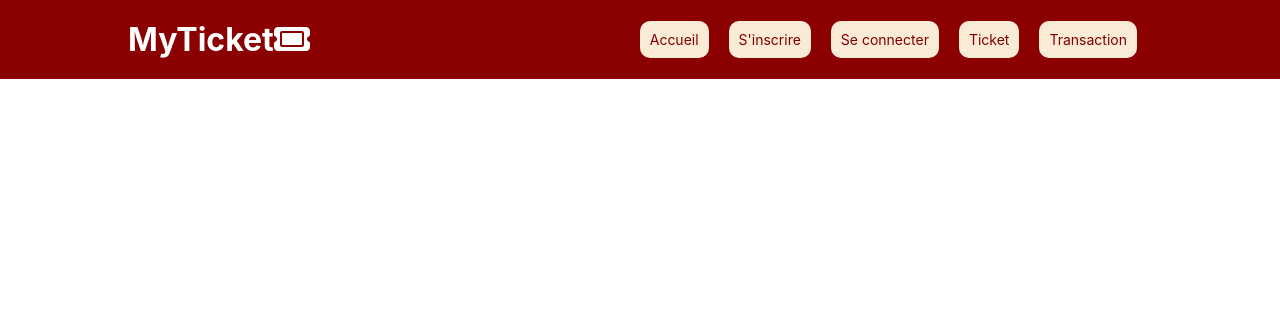
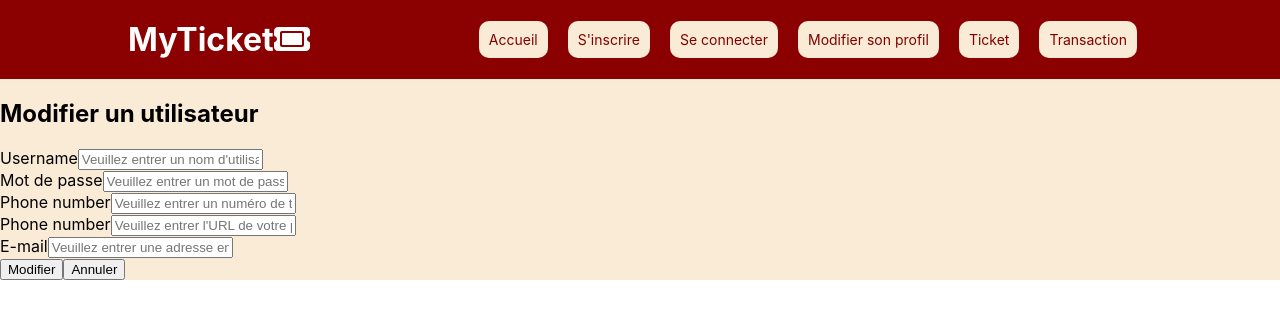
Before and after one commit to AJCSteeve/projet-fil-rouge-React, a React (Create React App) app: page /update in a window 1280 px wide. Shown: the top 318 px of the page. Built offline with nearby package versions, Linux system fonts and the light colour scheme; no server answers.

Commit message:
up to date

```diff
--- a/src/App.js
+++ b/src/App.js
@@ -7,7 +7,6 @@ import Register from "./pages/register/Register";
 import SearchTickets from "./components/transaction/SearchTickets";
 import SellingTickets from "./components/transaction/SellingTickets";
 import PurchaseTickets from "./components/transaction/PurchaseTickets";
-import UpdateProfile from "./pages/crud/UpdateProfile";
 import VerifyProfile from "./pages/crud/VerifyProfile";
 import TransactionRating from "./components/transaction/TransactionRating";
 import CheckSellingHistory from "./components/transaction/CheckSellingHistory";
@@ -15,6 +14,7 @@ import CheckPurchaseHistory from "./components/transaction/CheckPurchaseHistory"
 import Navbar from "./components/navbar/Navbar";
 import HomeTheatre from "./pages/home/HomeTheatre";
 import TicketDetails from "./pages/details/TicketDetails";
+import UpdateProfile from "./pages/update/UpdateProfile";
 
 
 function App() {
@@ -35,7 +35,7 @@ function App() {
 
                     <Route path="/register" element={<Register/>}/>
                     <Route path="/login" element={<Login/>}/>
-                    <Route path="/profile/update" element={<UpdateProfile/>}/>
+                    <Route path="/update" element={<UpdateProfile/>}/>
                     <Route path="/profile/verify" element={<VerifyProfile/>}/>
                     {/* Routes about transactions :
                 - search, selling, purchase of tickets,
--- a/src/components/navbar/MenuItems.js
+++ b/src/components/navbar/MenuItems.js
@@ -15,13 +15,18 @@ export const MenuItems = [
         cName: "menu-login",
     },
     {
+        Title: "Modifier son profil",
+        url: "/update",
+        cName: "menu-update",
+    },
+    {
         Title: "Ticket",
         url: "/tickets",
         cName: "menu-tickets",
     },
     {
         Title: "Transaction",
+        url: "/tickets/purchase",
         cName: "menu-transaction",
-        url: "/tickets/purchase",
     },
 ];
--- a/src/pages/crud/UpdateProfile.js
+++ /dev/null
@@ -1,7 +0,0 @@
-function UpdateProfile() {
-    return (<><h2>UPDATE PROFILE</h2></>);
-}
-
-
-
-export default UpdateProfile;
--- /dev/null
+++ b/src/pages/update/UpdateProfile.css
@@ -0,0 +1,81 @@
+.update {
+    height: 100vh;
+    background-color: lightsalmon;
+    display: flex;
+    justify-content: center;
+    align-items: center;
+}
+
+.update-card {
+    width: 60%;
+    display: flex;
+    flex-direction: row-reverse;
+    background-color: wheat;
+    min-height: 500px;
+    border-radius: 10px;
+    border: none;
+    overflow: hidden;
+}
+.update-left {
+    display: flex;
+    flex: 1;
+    background: url("https://images.pexels.com/photos/17286885/pexels-photo-17286885/free-photo-of-gens-femme-musique-fumer.jpeg?auto=compress&cs=tinysrgb&w=600") center;
+    background-size: cover;
+    padding: 50px;
+    flex-direction: column;
+    gap: 30px;
+    color: white;
+}
+.update-left-left>h1 {
+    font-size: 50px;
+    line-height: 40px;
+}
+
+.update-left>p {
+    font-size: 14px;
+}
+.update-left-btn {
+    width: 50%;
+    padding: 10px;
+    border: 1px solid;
+    border-radius: 10px;
+    font-weight: bold;
+    color: coral;
+    cursor: pointer;
+}
+.update-right {
+    flex: 1;
+    padding: 50px;
+    display: flex;
+    flex-direction: column;
+    gap: 50px;
+    justify-content: center;
+}
+
+.update-right>h1{
+    color: coral;
+}
+
+.update-right>form {
+    display: flex;
+    flex-direction: column;
+    gap: 30px;
+}
+
+.update-right>form>input {
+    border: none;
+    border-bottom: 1px solid lightslategray;
+    padding: 15px 10px;
+    border-radius: 10px;
+}
+
+.update-btn {
+    width: 50%;
+    padding: 10px;
+    border: 1px solid;
+    border-radius: 10px;
+    background-color: white;
+    color: coral;
+    font-weight: bold;
+    cursor: pointer;
+}
--- /dev/null
+++ b/src/pages/update/UpdateProfile.js
@@ -0,0 +1,108 @@
+import React, {useEffect, useState} from "react";
+import {Link, useNavigate, useParams} from "react-router-dom";
+import axios from "axios";
+
+export default function UpdateProfile() {
+
+    let navigate=useNavigate()
+    const {id}=useParams()
+
+    const [user,setUser]= useState({
+        username:"",
+        password:"",
+        phoneNumber:"",
+        photoUrl:"",
+        email:""
+    });
+
+    const{username, password,phoneNumber,photoUrl,email}=user;
+
+    const onInputChange = (event) => {
+        const { name, value } = event.target;
+        setUser({ ...user, [name]: value });
+    };
+
+    useEffect(()=>{
+        loadUser();
+    },[]);
+
+    const onSubmit=async (ev)=>{
+        ev.preventDefault();
+        await axios.put(`http://localhost:8080/api/users/${id}`,user);
+        navigate("/");
+    };
+
+    const loadUser = async ()=>{
+        const result=await axios.get(`http://localhost:8080/api/users/${id}`)
+        setUser(result.data)
+    };
+    return(
+        <div className="container">
+            <div className="row">
+                <div className="col-md-6 offset-md-3 border rounded p-4 mt-2 shadow-lg">
+                    <h2 className="text-center m-4">Modifier un utilisateur</h2>
+
+                    <form onSubmit={(ev) => onSubmit(ev)}>
+                        <div className="mb-3">
+                            <label htmlFor="username" className="form-label">
+                                Username
+                            </label>
+                            <input type={"text"}
+                                   className="form-control"
+                                   placeholder="Veuillez entrer un nom d'utilisateur svp"
+                                   name="username"
+                                   value={username}
+                                   onChange={(event)=>onInputChange(event)}/>
+                        </div>
+                        <div className="mb-3">
+                            <label htmlFor="password" className="form-label">
+                                Mot de passe
+                            </label>
+                            <input type={"text"}
+                                   className="form-control"
+                                   placeholder="Veuillez entrer un mot de passe svp"
+                                   name="password"
+                                   value={password}
+                                   onChange={(event)=>onInputChange(event)}/>
+                        </div>
+                        <div className="mb-3">
+                            <label htmlFor="phoneNumber" className="form-label">
+                                Phone number
+                            </label>
+                            <input type={"text"}
+                                   className="form-control"
+                                   placeholder="Veuillez entrer un numéro de téléphone svp"
+                                   name="phoneNumber"
+                                   value={phoneNumber}
+                                   onChange={(event)=>onInputChange(event)}/>
+                        </div>
+                        <div className="mb-3">
+                            <label htmlFor="photoUrl" className="form-label">
+                                Phone number
+                            </label>
+                            <input type={"text"}
+                                   className="form-control"
+                                   placeholder="Veuillez entrer l'URL de votre photo"
+                                   name="photoUrl"
+                                   value={photoUrl}
+                                   onChange={(event)=>onInputChange(event)}/>
+                        </div>
+                        <div className="mb-3">
+                            <label htmlFor="email" className="form-label">
+                                E-mail
+                            </label>
+                            <input type={"text"}
+                                   className="form-control"
+                                   placeholder="Veuillez entrer une adresse email svp"
+                                   name="email"
+                                   value={email}
+                                   onChange={(event)=>onInputChange(event)}/>
+                        </div>
+                        <button type="submit" className="btn btn-outline-success">Modifier</button>
+                        <button className="btn btn-outline-danger mx-2" onClick={() => navigate("/")}>Annuler</button>
+                    </form>
+                </div>
+            </div>
+        </div>
+    );
+}
```
